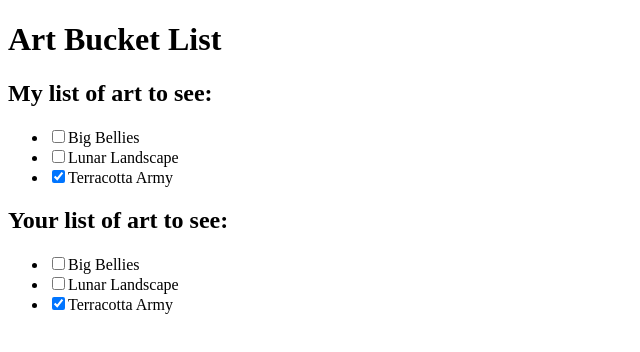
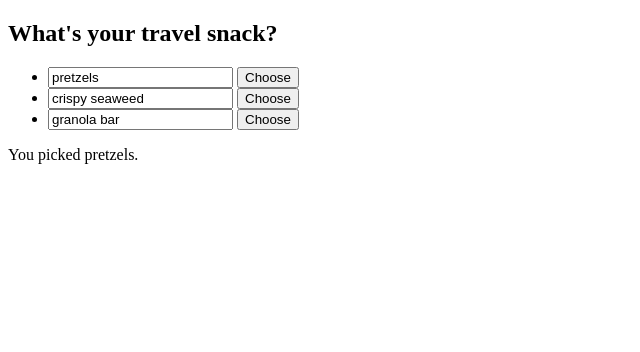
Before and after one commit to Ashik-2000/React, a React (Vite) app in the folder ForCoursePractice/: page / in a window 1280 px wide. Shown: the top 352 px of the page, without its empty margins (0-640 px from the left). Built offline with nearby package versions, Linux system fonts and the light colour scheme.

Commit message:
react documentation

```diff
--- a/ForCoursePractice/src/App.jsx
+++ b/ForCoursePractice/src/App.jsx
@@ -1,51 +1,55 @@
 import { useState } from "react";
-import ItemList from "./ItemList";
 
-const initialList = [
-    { id: 0, title: "Big Bellies", seen: false },
-    { id: 1, title: "Lunar Landscape", seen: false },
-    { id: 2, title: "Terracotta Army", seen: true },
+const initialItems = [
+    { title: "pretzels", id: 0 },
+    { title: "crispy seaweed", id: 2 },
+    { title: "granola bar", id: 3 },
 ];
 
-export default function BucketList() {
-    const [myList, setMyList] = useState(initialList);
-    const [yourList, setYourList] = useState(initialList);
+export default function Menu() {
+    const [items, setItems] = useState(initialItems);
+    const [selectedID, setSelectedID] = useState(0);
 
-    function handleToggleMyList(artworkId, nextSeen) {
-        const myNextList = myList.map((art) => {
-            if (art.id == artworkId) {
-                return {
-                    ...art,
-                    seen: nextSeen,
-                };
-            } else {
-                return art;
-            }
-        });
-        setMyList(myNextList);
-    }
+    const selectedItem = items.find((item) => item.id === selectedID);
 
-    function handleToggleYourList(artworkId, nextSeen) {
-        const yourNextList = yourList.map((art) => {
-            if (art.id == artworkId) {
-                return {
-                    ...art,
-                    seen: nextSeen,
-                };
-            } else {
-                return art;
-            }
-        });
-        setYourList(yourNextList);
+    function handleItemChange(id, e) {
+        setItems(
+            items.map((item) => {
+                if (item.id === id) {
+                    return {
+                        ...item,
+                        title: e.target.value,
+                    };
+                } else {
+                    return item;
+                }
+            })
+        );
     }
 
     return (
         <>
-            <h1>Art Bucket List</h1>
-            <h2>My list of art to see:</h2>
-            <ItemList artworks={myList} onToggle={handleToggleMyList} />
-            <h2>Your list of art to see:</h2>
-            <ItemList artworks={yourList} onToggle={handleToggleYourList} />
+            <h2>What's your travel snack?</h2>
+            <ul>
+                {items.map((item) => (
+                    <li key={item.id}>
+                        <input
+                            value={item.title}
+                            onChange={(e) => {
+                                handleItemChange(item.id, e);
+                            }}
+                        />{" "}
+                        <button
+                            onClick={() => {
+                                setSelectedID(item.id);
+                            }}
+                        >
+                            Choose
+                        </button>
+                    </li>
+                ))}
+            </ul>
+            <p>You picked {selectedItem.title}.</p>
         </>
     );
 }
```
